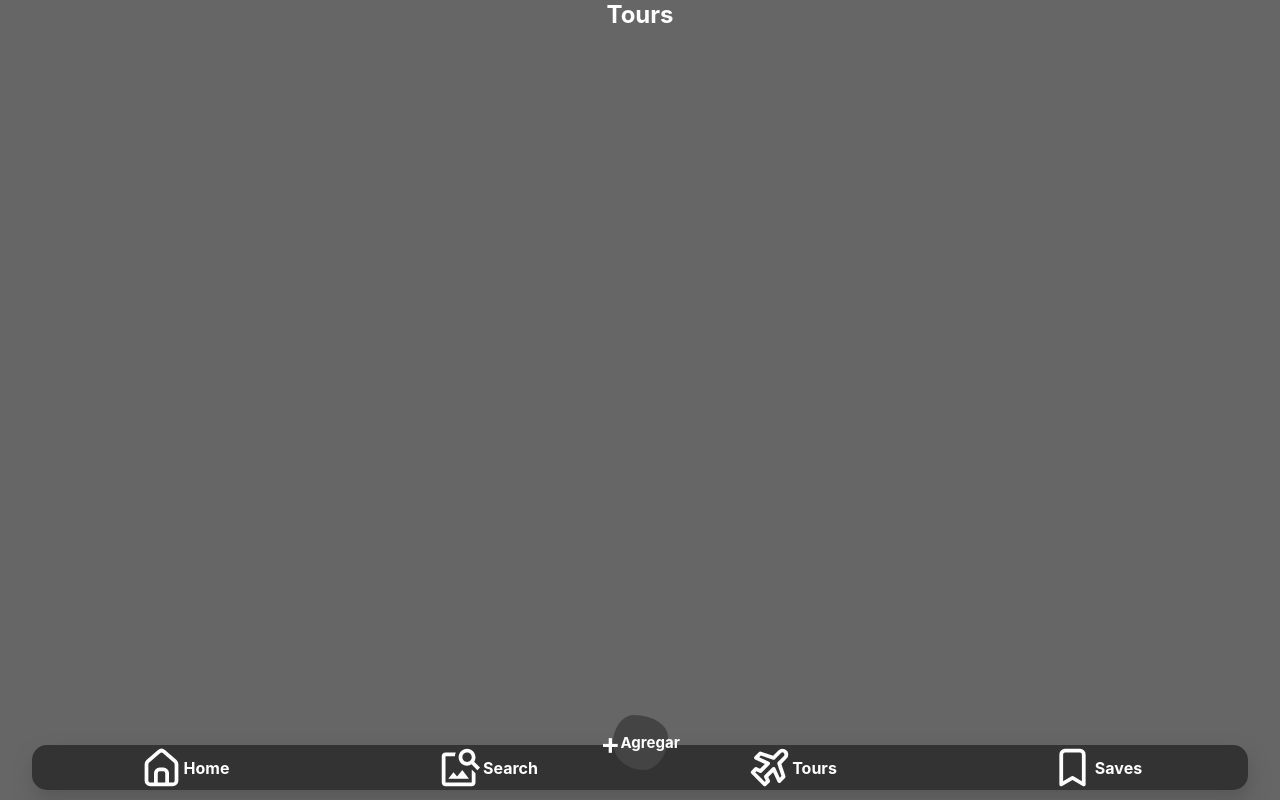
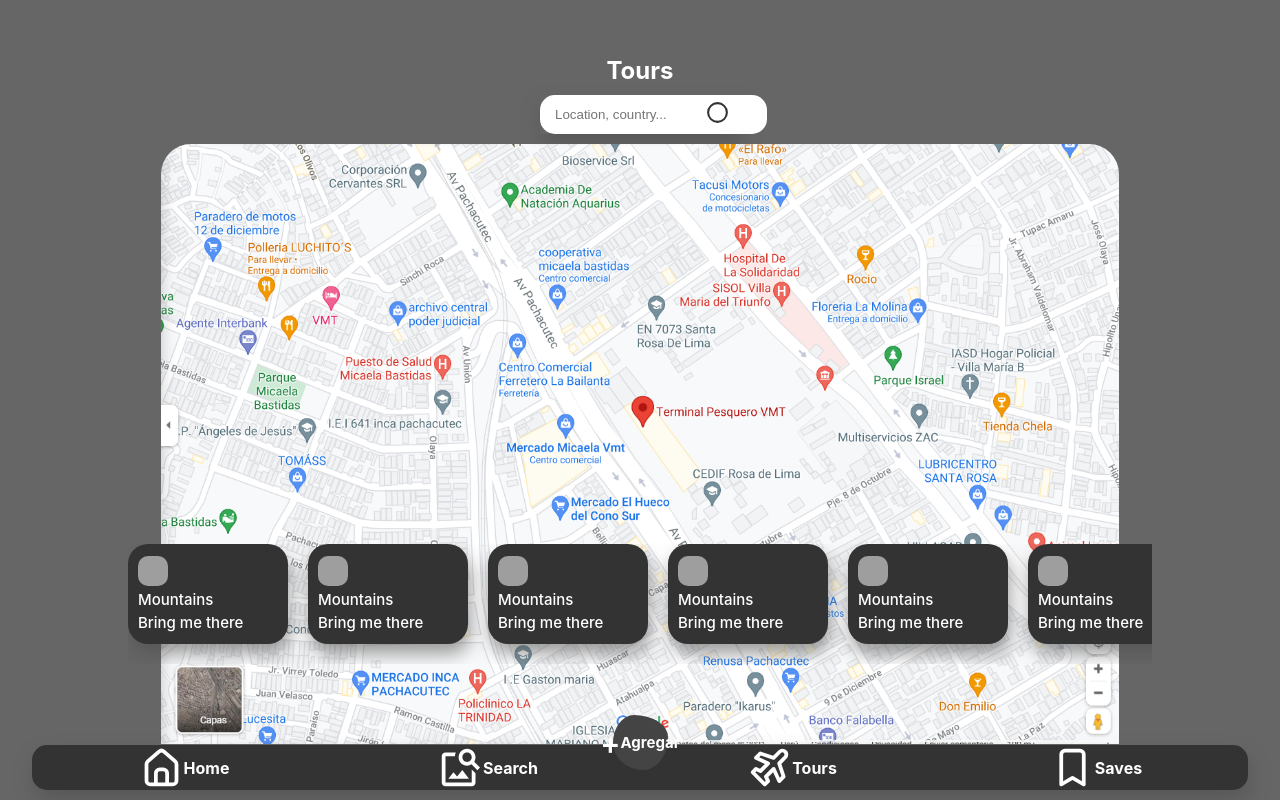
Before and after one commit to romelx23/travelapp, a React (Create React App) app: page /tours in a window 1280 px wide. Built offline with nearby package versions, Linux system fonts and the light colour scheme; grey boxes are pictures that could not be loaded.

Commit message:
add style tours page

```diff
--- /dev/null
+++ b/src/Components/CardTour/CardTour.css
@@ -0,0 +1,26 @@
+.card__tour{
+    width: 140px;
+    height: 80px;
+    background: #333;
+    border-radius: 20px;
+    display: flex;
+    flex-direction: column;
+    justify-content: space-around;
+    align-items: flex-start;
+    padding: 10px;
+    text-align: start;
+    box-shadow: 2px 10px 18px rgba(78, 78, 78, 0.561);
+}
+
+.card__tour h4,.card__tour h5{
+    font-weight: 500;
+    font-size: 15px;
+    display: block;
+    width: 200px;
+}
+
+.card__tour img{
+    width: 30px;
+    height: 30px;
+    border-radius: 10px;
+}
--- /dev/null
+++ b/src/Components/CardTour/CardTour.jsx
@@ -0,0 +1,12 @@
+import React from 'react'
+import './CardTour.css'
+
+export const CardTour = () => {
+    return (
+        <div className="card__tour">
+            <img src="https://picsum.photos/seed/picsum/200/300" alt="place" />
+            <h4>Mountains</h4>
+            <h5>Bring me there</h5>
+        </div>
+    )
+}
--- /dev/null
+++ b/src/Components/InputSearch/InputSearch.css
@@ -0,0 +1,31 @@
+
+.content__input__search{
+    width: 200px;
+    position: relative;
+    box-shadow: 2px 10px 18px rgba(78, 78, 78, 0.561);
+    margin: 10px 0;
+}
+
+.content__input__search input{
+    padding: 12px;
+    padding-left: 15px;
+    padding-right: 35px;
+    border-radius: 15px;
+    border: none;
+    outline: none;
+    transition: transform 0.3s ease;
+}
+
+.content__input__search input:focus {
+    box-shadow: 2px 10px 18px rgba(78, 78, 78, 0.561);
+}
+
+.content__input__search label{
+    position: absolute;
+    top: 5px;
+    right:10px;
+}
+
+.content__input__search label svg{
+    width: 25px;
+}
--- /dev/null
+++ b/src/Components/InputSearch/InputSearch.jsx
@@ -0,0 +1,18 @@
+import React from "react";
+import './InputSearch.css';
+
+export const InputSearch = () => {
+  return (
+    <div className="content__input__search">
+      <input type="text" id="search" placeholder="Location, country..." />
+      <label htmlFor="search">
+        <svg xmlns="http://www.w3.org/2000/svg" viewBox="0 0 24 24">
+          <path
+            fill="#333"
+            d="M12,2A10,10,0,1,0,22,12,10,10,0,0,0,12,2Zm0,18a8,8,0,1,1,8-8A8,8,0,0,1,12,20Z"
+          />
+        </svg>
+      </label>
+    </div>
+  );
+};
--- a/src/Components/Navbar/Navbar.css
+++ b/src/Components/Navbar/Navbar.css
@@ -1,5 +1,6 @@
 .navbar__container{
     position: fixed;
+    z-index: 100;
     bottom: 0;
     width: 95%;
     height: 45px;
--- /dev/null
+++ b/src/Components/Screens/Tours/Tours.css
@@ -0,0 +1,37 @@
+.container__tours{
+    display: flex;
+    flex-direction: column;
+    align-items: center;
+    justify-content: center;
+}
+.content__tours{
+    position: relative;
+    width: 100%;
+    /* border-top-left-radius: 20px;
+    border-top-right-radius: 20px; */
+    z-index: 0;
+    display: flex;
+    flex-direction: column;
+    align-items: center;
+    justify-content: flex-end;
+}
+
+.content__tours img{
+    border-top-left-radius: 30px;
+    border-top-right-radius: 30px;
+    width: 100%;
+    height: 600px;
+    object-fit: cover;
+}
+
+.content__tours .content_cards{
+    width: 80vw;
+    height: 120px;
+    display: flex;
+    justify-content: flex-start;
+    align-items: flex-start;
+    gap: 20px;
+    overflow-x:scroll;
+    position: absolute;
+    bottom: 80px;
+}
--- a/src/Components/Screens/Tours/Tours.jsx
+++ b/src/Components/Screens/Tours/Tours.jsx
@@ -1,9 +1,26 @@
 import React from 'react'
-
+import './Tours.css'
+// import logo from '../../../../public/assets/images/mapa.png'
+import image from '../../../images/mapa.png'
+import { CardTour } from '../../CardTour/CardTour'
+import { InputSearch } from '../../InputSearch/InputSearch'
 export const Tours = () => {
     return (
-        <div>
+        <div className="container__tours">
             <h2>Tours</h2>
+            <InputSearch/>
+            <div className="content__tours">
+                <img src={image} alt="map" />
+                <div className="content_cards">
+                    <CardTour/>
+                    <CardTour/>
+                    <CardTour/>
+                    <CardTour/>
+                    <CardTour/>
+                    <CardTour/>
+                    <CardTour/>
+                </div>
+            </div>
         </div>
     )
 }
```
Also changed, not shown: src/images/mapa.png (added).
